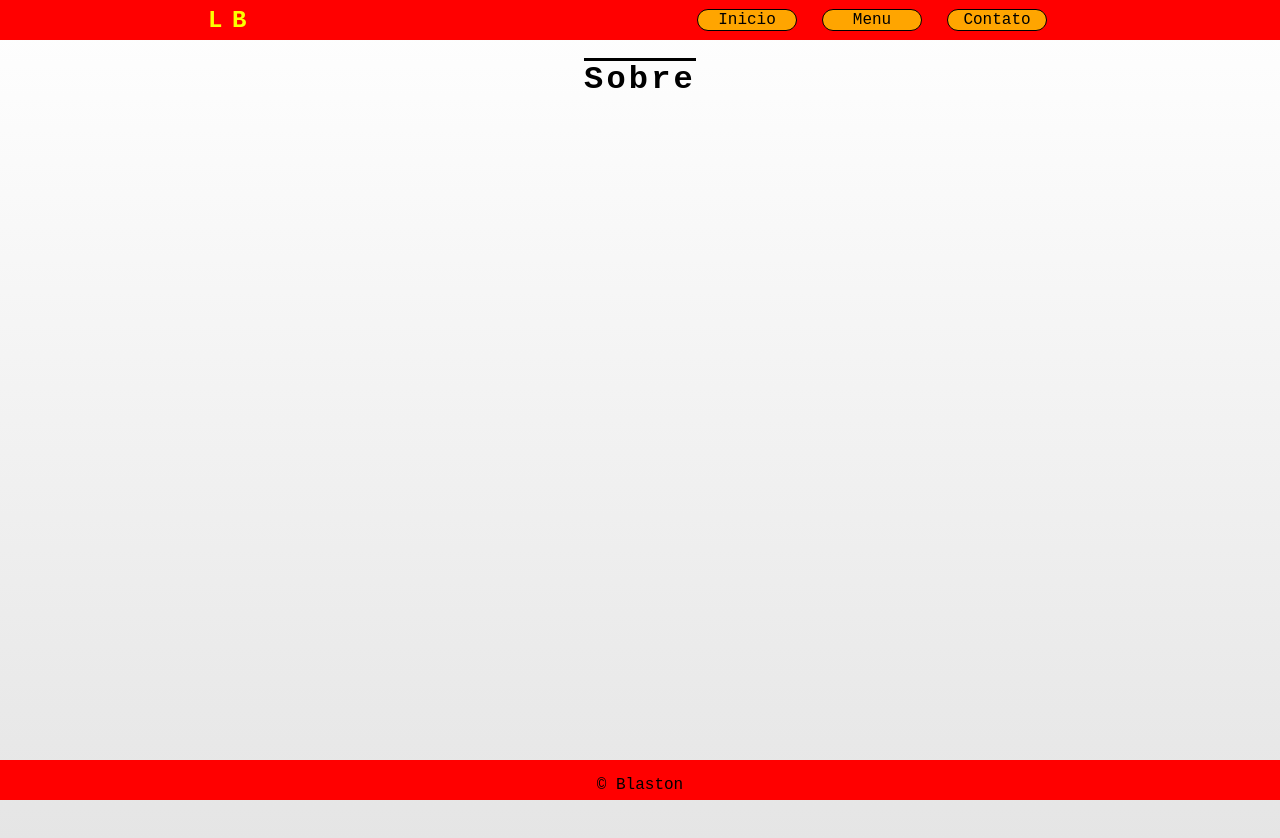
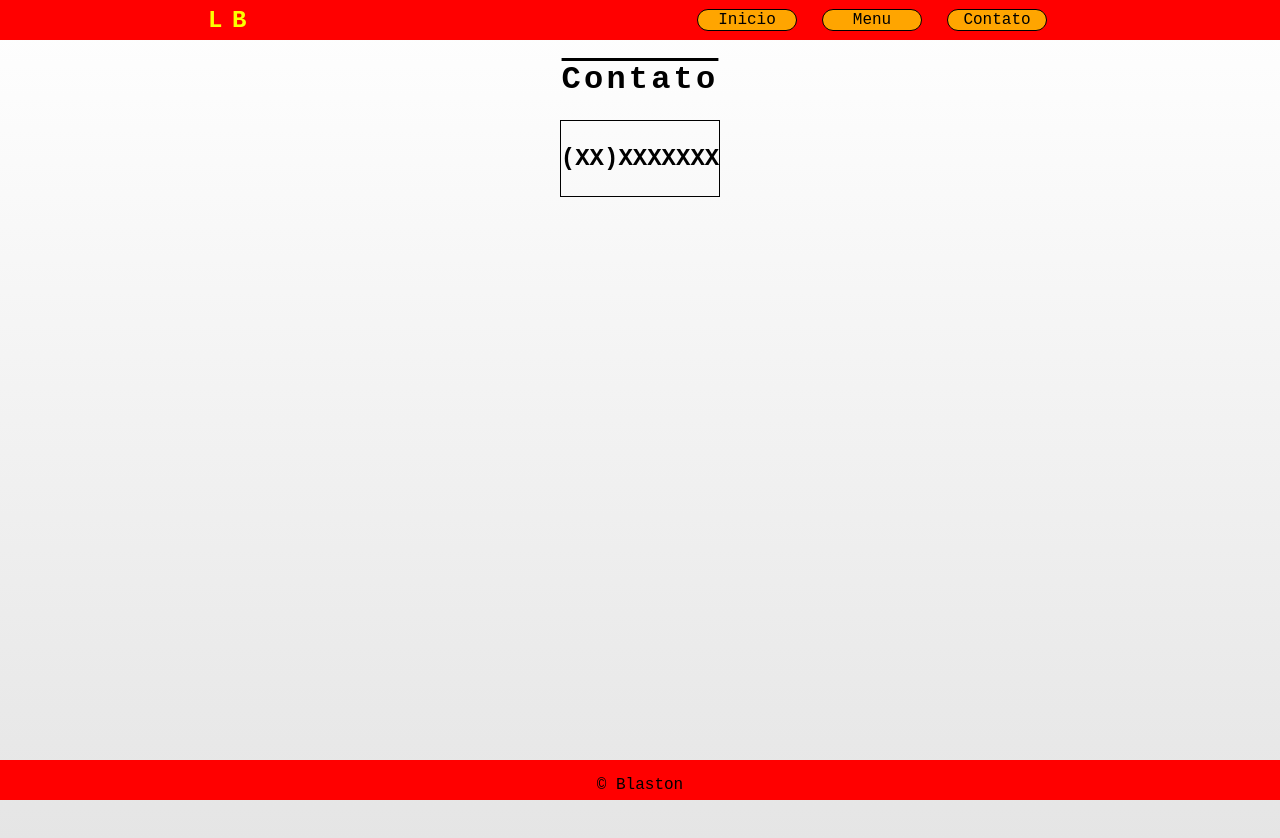
Before and after one commit to Blastonn/Restaurant-Page, a website built with webpack: page src/template.html in a window 1280 px wide. Both pictures are taken after a click on the button "Contato". Built offline with nearby package versions, Linux system fonts and the light colour scheme; files whose address does not match are found by name.

Commit message:
Feat- Adicionar informacoes de contato exemplo
Adicionado exemplo de informacoes para contato.

```diff
--- a/src/paginaSobre.js
+++ b/src/paginaSobre.js
@@ -2,9 +2,13 @@ export function criarSobre(){
     const divContent = document.querySelector("div#content");
     divContent.innerHTML = "";
     const divContato = document.createElement("div");
+    const paraContato = document.createElement("p");
     divContato.classList.add("contato");
+    paraContato.textContent = "(XX)XXXXXXX";
+
     const titulo = document.createElement("h1");
-    titulo.textContent = "Sobre";
+    titulo.textContent = "Contato";
     divContent.append(titulo,divContato);
+    divContato.appendChild(paraContato);
 
 }
--- a/src/styles.css
+++ b/src/styles.css
@@ -107,6 +107,13 @@ button:hover{
   font-size: 1rem;
 }
 
+.contato{
+  display: grid;
+  grid-template-columns: 1fr;
+  grid-template-rows: 0.2fr;
+  border: 1px solid black;
+}
+
 .encomendar{
   width: 300px;
   margin-top: 35px;
```
Also changed, not shown: src/index.js (line endings or trailing spaces).
